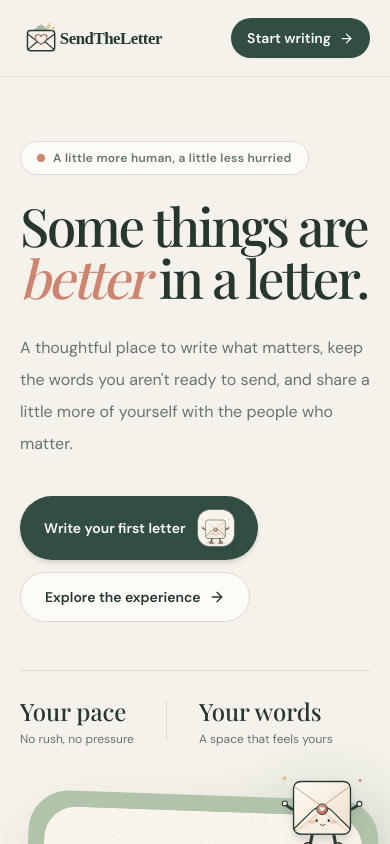
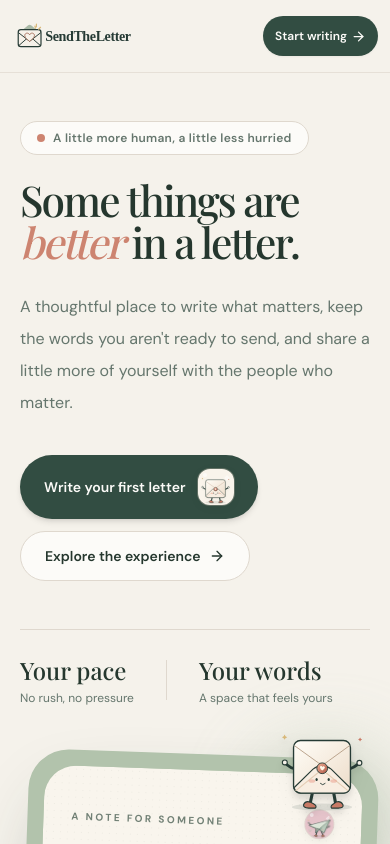
Before and after one commit to donnelsimbajon-design/SendtheLetter_System, a React (Vite) app in the folder Note_letter/: page / in a window 390 px wide. Shown: the top 844 px of the page. Built offline with nearby package versions, Linux system fonts and the light colour scheme; no server answers.

Commit message:
Improve responsive UI for Home.tsx

```diff
--- a/Note_letter/src/Pages/Home.tsx
+++ b/Note_letter/src/Pages/Home.tsx
@@ -9,20 +9,20 @@ const Home = () => {
   const startLink = isAuthenticated ? '/dashboard' : '/signup';
 
   return (
-    <div className="min-h-screen overflow-hidden bg-background text-foreground">
+    <div className="min-h-screen min-w-0 overflow-x-clip bg-background text-foreground">
       <header className="sticky top-0 z-40 border-b border-border/70 bg-background/90 backdrop-blur-xl">
-        <div className="mx-auto flex h-[76px] max-w-7xl items-center justify-between px-5 sm:px-8">
-          <Link to="/" className="flex items-center gap-3"><img src="/sendtheletter-logo.svg" alt="SendTheLetter" className="h-12 w-[205px] object-contain object-left sm:w-[240px]" /></Link>
-          <nav className="hidden items-center gap-8 text-sm font-medium text-muted-foreground md:flex"><Link className="hover:text-foreground" to="/about">Our story</Link><Link className="hover:text-foreground" to="/services">What you can do</Link><Link className="hover:text-foreground" to="/contact">Contact</Link></nav>
-          <div className="flex items-center gap-2"><Link to={isAuthenticated ? '/dashboard' : '/login'} className="hidden rounded-full px-4 py-2.5 text-sm font-semibold hover:bg-muted sm:inline-flex">{isAuthenticated ? 'My space' : 'Sign in'}</Link><Link to={startLink} className="inline-flex items-center gap-2 rounded-full bg-primary px-4 py-2.5 text-sm font-semibold text-primary-foreground shadow-sm transition-transform hover:-translate-y-0.5">Start writing <ArrowRight size={15} /></Link></div>
+        <div className="mx-auto flex min-h-[72px] max-w-7xl flex-wrap items-center justify-between gap-2 px-3 py-2 sm:px-8 md:min-h-[76px]">
+          <Link to="/" className="flex items-center gap-3"><img src="/sendtheletter-logo.svg" alt="SendTheLetter" className="h-10 w-[152px] object-contain object-left min-[380px]:w-[180px] sm:h-12 sm:w-[218px]" /></Link>
+          <nav className="hidden items-center gap-5 text-sm font-medium text-muted-foreground lg:flex"><Link className="hover:text-foreground" to="/about">Our story</Link><Link className="hover:text-foreground" to="/services">What you can do</Link><Link className="hover:text-foreground" to="/contact">Contact</Link></nav>
+          <div className="flex shrink-0 items-center gap-1 sm:gap-2"><Link to={isAuthenticated ? '/dashboard' : '/login'} className="hidden rounded-full px-4 py-2.5 text-sm font-semibold hover:bg-muted sm:inline-flex">{isAuthenticated ? 'My space' : 'Sign in'}</Link><Link to={startLink} className="inline-flex min-h-10 items-center gap-1 rounded-full bg-primary px-3 py-2 text-xs font-semibold text-primary-foreground shadow-sm transition-transform hover:-translate-y-0.5 sm:gap-2 sm:px-4 sm:py-2.5 sm:text-sm">Start writing <ArrowRight size={15} /></Link></div>
         </div>
       </header>
 
       <main>
-        <section className="relative mx-auto grid max-w-7xl items-center gap-12 px-5 pb-20 pt-16 sm:px-8 sm:pt-24 lg:grid-cols-[1.04fr_.96fr] lg:gap-16 lg:pb-28">
+        <section className="relative mx-auto grid max-w-7xl items-center gap-12 px-5 pb-20 pt-12 sm:px-8 sm:pt-24 lg:grid-cols-[1.04fr_.96fr] lg:gap-16 lg:pb-28">
           <div className="relative z-10">
             <p className="mb-6 inline-flex items-center gap-2 rounded-full border border-border bg-card px-4 py-2 text-xs font-semibold tracking-wide text-muted-foreground"><span className="h-2 w-2 rounded-full bg-[hsl(var(--accent))]" /> A little more human, a little less hurried</p>
-            <h1 className="font-editorial text-[clamp(3.3rem,7vw,6.6rem)] leading-[.99] tracking-[-.045em]">Some things are <span className="italic text-[hsl(var(--accent))]">better</span> in a letter.</h1>
+            <h1 className="font-editorial text-[clamp(2.65rem,9vw,6.6rem)] leading-[.99] tracking-[-.045em]">Some things are <span className="italic text-[hsl(var(--accent))]">better</span> in a letter.</h1>
             <p className="mt-7 max-w-xl text-base leading-8 text-muted-foreground sm:text-lg">A thoughtful place to write what matters, keep the words you aren't ready to send, and share a little more of yourself with the people who matter.</p>
             <div className="mt-9 flex flex-wrap items-center gap-3"><Link to={startLink} className="inline-flex items-center gap-3 rounded-full bg-primary px-6 py-3.5 text-sm font-semibold text-primary-foreground shadow-md transition-transform hover:-translate-y-0.5">Write your first letter <CharacterBadge name="lumi" tone="paper" size="sm" /></Link><Link to="/services" className="inline-flex items-center gap-2 rounded-full border border-border bg-card px-6 py-3.5 text-sm font-semibold hover:bg-muted">Explore the experience <ArrowRight size={16} /></Link></div>
             <div className="mt-12 flex items-center gap-8 border-t border-border pt-6"><div><p className="font-editorial text-2xl">Your pace</p><p className="mt-1 text-xs text-muted-foreground">No rush, no pressure</p></div><div className="h-10 w-px bg-border" /><div><p className="font-editorial text-2xl">Your words</p><p className="mt-1 text-xs text-muted-foreground">A space that feels yours</p></div></div>
@@ -59,7 +59,7 @@ const Home = () => {
           <div className="mb-4 flex justify-center"><CharacterBadge name="tala" tone="gold" size="lg" /></div><h2 className="mx-auto mt-5 max-w-2xl font-editorial text-4xl leading-tight sm:text-5xl">A few honest words can travel a long way.</h2><p className="mx-auto mt-5 max-w-xl text-base leading-7 text-muted-foreground">Start with a blank page. We'll keep the space ready.</p><Link to={startLink} className="mt-8 inline-flex items-center gap-2 rounded-full bg-primary px-6 py-3.5 text-sm font-semibold text-primary-foreground">Find your words <ArrowRight size={16}/></Link>
         </section>
       </main>
-      <footer className="border-t border-border bg-card"><div className="mx-auto flex max-w-7xl flex-col gap-4 px-5 py-8 text-sm text-muted-foreground sm:flex-row sm:items-center sm:justify-between sm:px-8"><span className="font-editorial text-lg font-semibold text-foreground">SendTheLetter</span><span>A little more meaning in every message.</span><div className="flex gap-5"><Link to="/about" className="hover:text-foreground">About</Link><Link to="/services" className="hover:text-foreground">Features</Link><Link to="/contact" className="hover:text-foreground">Contact</Link></div></div></footer>
+      <footer className="border-t border-border bg-card"><div className="mx-auto flex max-w-7xl flex-col gap-4 px-5 py-8 text-sm text-muted-foreground sm:flex-row sm:items-center sm:justify-between sm:px-8"><span className="font-editorial text-lg font-semibold text-foreground">SendTheLetter</span><span>A little more meaning in every message.</span><div className="flex flex-wrap gap-5"><Link to="/about" className="hover:text-foreground">About</Link><Link to="/services" className="hover:text-foreground">Features</Link><Link to="/contact" className="hover:text-foreground">Contact</Link></div></div></footer>
     </div>
   );
 };
```
